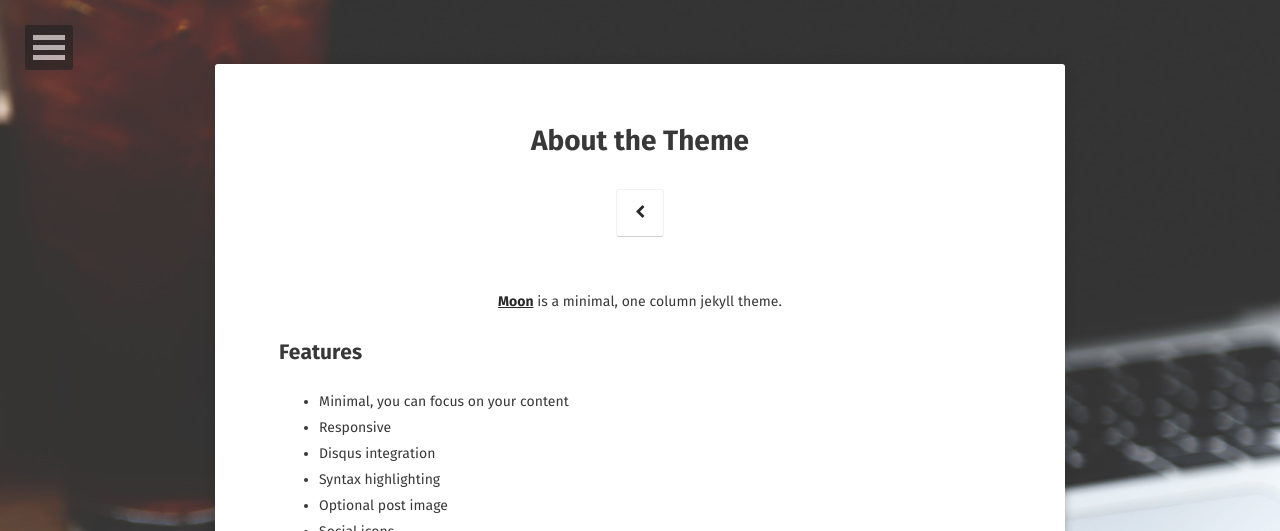
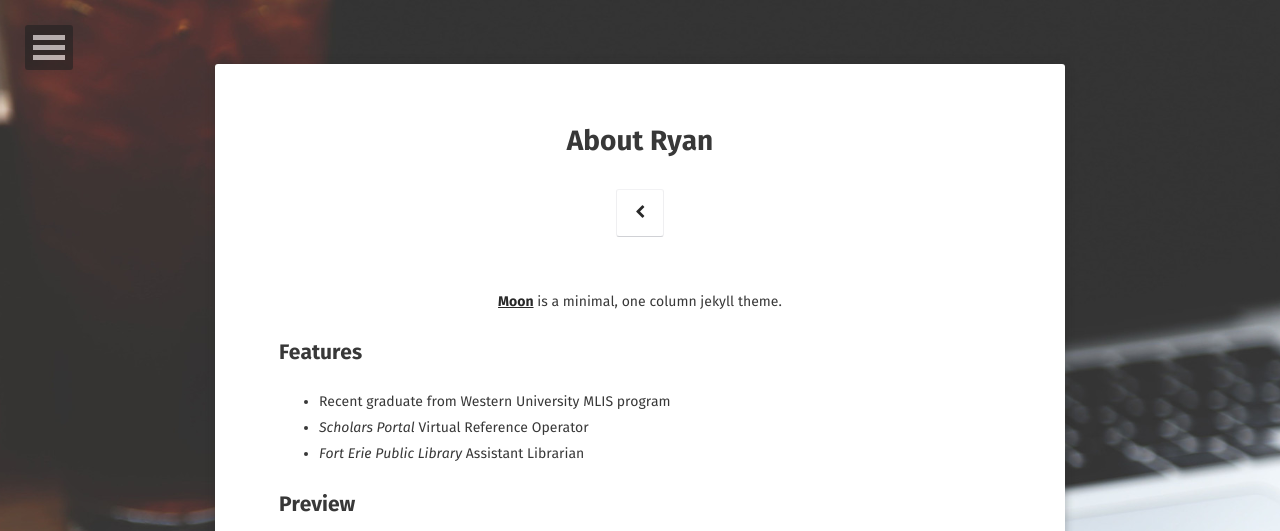
Before and after one commit to rrrivando/website, a Jekyll site: the page built from about/index.md, in a window 1280 px wide. Shown: the top 531 px of the page. Built offline with Jekyll 4.4.1, drawn with Linux system fonts in a browser that asks for light colours; some web fonts are replaced; some of the changed text lies outside the part shown; grey boxes are pictures that could not be loaded.

Commit message:
change about

```diff
--- a/about/index.md
+++ b/about/index.md
@@ -1,24 +1,17 @@
 ---
 layout: page
-title: About the Theme
-tags: [about, Jekyll, theme, moon]
-date: 2016-03-21
+title: About Ryan
+tags: [about, Ryan, Rivando]
+date: 2023-04-24
 comments: false
 ---
 
 <center><a href="http://taylantatli.github.io/Moon"><b>Moon</b></a> is a minimal, one column jekyll theme.</center>
 
 ## Features
-* Minimal, you can focus on your content
-* Responsive
-* Disqus integration
-* Syntax highlighting
-* Optional post image
-* Social icons
-* Page for sharing projects
-* Optional background image
-* Simple navigation menu
-* MathJax support
+* Recent graduate from Western University MLIS program
+* *Scholars Portal* Virtual Reference Operator
+* *Fort Erie Public Library* Assistant Librarian
 
 ## Preview
 
```
Also changed, not shown: 1 other file.
